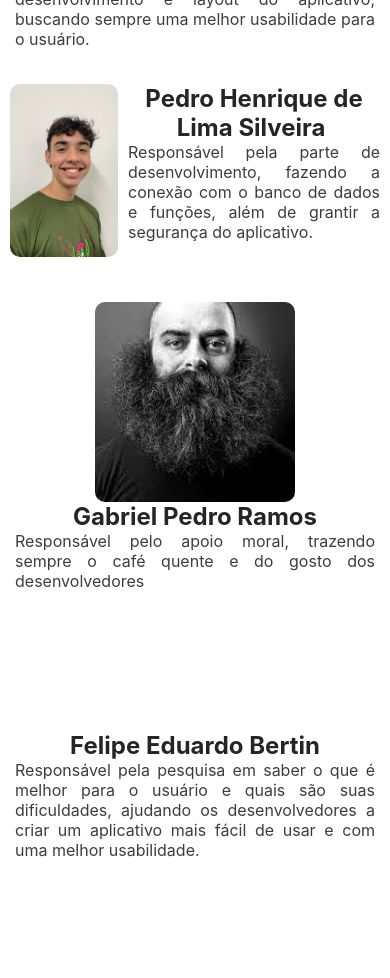
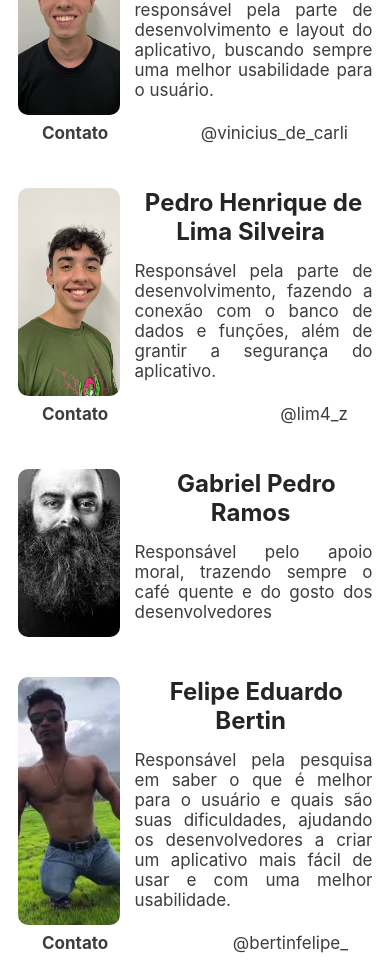
Before and after one commit to Lim4S2/LucraMais--App, a React Native app in the folder Client/: screen /Sobre in a window 390 px wide. Shown: the part 960-1938 px from the top of the page. Before the commit the page ends 1855 px from the top, so only its background shows below. Built offline with nearby package versions, Linux system fonts and the light colour scheme.

Commit message:
Fazendo o layout da página Sobre Nós

```diff
--- a/Client/src/pages/cadProd/style.js
+++ b/Client/src/pages/cadProd/style.js
@@ -12,10 +12,10 @@ const styles = StyleSheet.create({
         backgroundColor: "#6294ac",
         borderBottomEndRadius: 20,
         borderBottomStartRadius: 20,
-        height: 50,
+        height: "8%",
         width: '100%',
         flexDirection: 'row',
-        alignItems: 'center',
+        alignItems: 'center'
     },
     titleText:{
         marginLeft: 40,
--- a/Client/src/pages/login/index.js
+++ b/Client/src/pages/login/index.js
@@ -62,7 +62,7 @@ export default function Login({ navigation }) {
                     <Text style={styles.plus}>Esqueceu sua senha?</Text>
                     <Text style={styles.plus}>|</Text>
                     <Text style={styles.cad}
-                    onPress={() => navigation.navigate("Cadastro")}
+                        onPress={() => navigation.navigate("Cadastro")}
                     >Cadastrar</Text>
                 </View>
 
@@ -70,7 +70,7 @@ export default function Login({ navigation }) {
                     <Text style={styles.textButtom}>Logar</Text>
                 </TouchableOpacity>
 
-                <Text onPress={() => navigation.navigate("Home")} style={{...styles.plus, marginBottom: "5%"}}>Suporte?</Text>
+                <Text onPress={() => navigation.navigate("Home")} style={{...styles.plus, marginBottom: "2%"}}>Suporte?</Text>
             </Pressable>
         </Pressable>
     );
--- a/Client/src/pages/login/style.js
+++ b/Client/src/pages/login/style.js
@@ -9,21 +9,21 @@ const styles = StyleSheet.create({
 
     },
     form: {
-        marginTop: "10%",
+        marginTop: "15%",
         marginBottom: 20,
         backgroundColor: "white",
         borderRadius: 25,
         alignItems: "center",
-        //height: "56%",
         height: "auto",
-        width: "80%"
+        width: "80%",
+        paddingVertical: 5
     },
     textBox: {
         alignItems: "baseline",
         width: "100%",
     },
     logo: {
-        marginTop: "-30%",
+        marginTop: "-40%",
         width: "50%",
         height: 140
     },
--- a/Client/src/pages/sobreNos/index.js
+++ b/Client/src/pages/sobreNos/index.js
@@ -3,7 +3,7 @@ import { View, Text, Image, TouchableOpacity, StatusBar, ScrollView } from  "rea
 import styles from "./style"
 import Animated from "react-native-reanimated"
 
-export default function Sobre() {
+export default function Sobre({navigation}) {
 
 
     return (
@@ -17,12 +17,14 @@ export default function Sobre() {
                 backgroundColor='transparent'
                 translucent={true}
                 barStyle="dark-content"
-                />
+            />
+
+            <Text style={styles.setaEsq} onPress={() => navigation.navigate("Home")}>➱</Text>
 
             <ScrollView
                 showsVerticalScrollIndicator={false}
-                contentContainerStyle={{ paddingBottom: 20}}
             >
+
                 <View>
                     <Image
                         source={require("../../images/imagemTeste.jpg")}
@@ -41,44 +43,65 @@ export default function Sobre() {
                         <Text style={styles.title}> Desenvolvedores </Text>
 
                         <View style={styles.viewDev}>
-                            <View style={{flexDirection: 'row', width: '65%', justifyContent: 'center', alignItems: 'center', gap: 20}}>
-                                <Image style={styles.fotoPerfil}
-                                    source={require("../../images/Vinicius.jpg")}
-                                />
+                            <Image style={styles.fotoPerfil}
+                                source={require("../../images/Vinicius.jpg")}
+                            />
+
+                            <View style={styles.viewInfo}>
                                 <Text style={styles.nome}>Vínicius Gabriel Landgraff De Carli </Text>
+                                <Text style={styles.text}>O líder do projeto e responsável pela parte de desenvolvimento e layout do aplicativo, buscando sempre uma melhor usabilidade para o usuário.</Text>
                             </View>
-                                <Text style={styles.text}>O líder do projeto e responsável pela parte de desenvolvimento e layout do aplicativo, buscando sempre uma melhor usabilidade para o usuário.</Text>
                         </View>
 
-                        <View style={{flexDirection: 'row', width: '100%', justifyContent: 'center', alignItems: 'center', gap: 10, marginVertical: 20
-                            }}>
-                            <Image style={{width: "30%", height: "100%", borderRadius: 10}}
+                        <View style={styles.viewContato}>
+                            <Text style={{...styles.text, fontWeight: 'bold'}}>Contato</Text>
+                            <Text style={styles.text}>@vinicius_de_carli</Text>
+                        </View>
+
+
+                        <View style={styles.viewDev}>
+                            <Image style={styles.fotoPerfil}
                                 source={require("../../images/Pedro.jpg")}
                             />
-                            <View style={{width: '70%', justifyContent: 'space-between'}}>
+
+                            <View style={styles.viewInfo}>
                                 <Text style={styles.nome}>Pedro Henrique de Lima Silveira </Text>
                                 <Text style={styles.text}>Responsável pela parte de desenvolvimento, fazendo a conexão com o banco de dados e funções, além de grantir a segurança do aplicativo. </Text>
                             </View>
                         </View>
 
+                        <View style={styles.viewContato}>
+                            <Text style={{...styles.text, fontWeight: 'bold'}}>Contato</Text>
+                            <Text style={styles.text}>@lim4_z</Text>
+                        </View>
 
-                        <View  style={{alignItems: "center", marginVertical: 25}}>
-                            <Image style={{width: 200,  height: 200, borderRadius: 10}}
+
+                        <View style={styles.viewDev}>
+                            <Image style={styles.fotoPerfil}
                                 source={require("../../images/Gabriel.jpeg")}
                             />
-                            <View  style={{width: '100%', alignItems: 'center'}}>
 
+                            <View style={styles.viewInfo}>
                                 <Text style={styles.nome}> Gabriel Pedro Ramos </Text>
                                 <Text style={styles.text}>Responsável pelo apoio moral, trazendo sempre o café quente e do gosto dos desenvolvedores </Text>
                             </View>
                         </View>
 
-                        <View>
-                            <Image style={styles.fotoPerfil}/>
-                            <View>
+
+                        <View style={styles.viewDev}>
+                            <Image style={styles.fotoPerfil}
+                                source={require("../../images/Bertin.jpg")}
+                            />
+
+                            <View style={styles.viewInfo}>
                                 <Text style={styles.nome}> Felipe Eduardo Bertin </Text>
                                 <Text style={styles.text}>Responsável pela pesquisa em saber o que é melhor para o usuário e quais são suas dificuldades, ajudando os desenvolvedores a criar um aplicativo mais fácil de usar e com uma melhor usabilidade. </Text>
                             </View>
+                        </View>
+
+                        <View style={styles.viewContato}>
+                            <Text style={{...styles.text, fontWeight: 'bold'}}>Contato</Text>
+                            <Text style={styles.text}>@bertinfelipe_</Text>
                         </View>
                     </View>
                 </View>
--- a/Client/src/pages/sobreNos/style.js
+++ b/Client/src/pages/sobreNos/style.js
@@ -8,47 +8,72 @@ const styles = StyleSheet.create({
         backgroundColor: 'white',
         alignItems: 'center',
         marginTop: -25,
-        paddingHorizontal: 15
+        paddingHorizontal: 15,
     },
+
     setaEsq: {
+        position: 'absolute',
+        top: 60,
+        zIndex: 1,
         fontSize: 40,
         fontWeight: '900',
-        color: '#fff',
+        color: 'black',
         paddingLeft: 15,
         paddingRight: 10,
         marginLeft: 15,
-        marginVertical: 15,
         transform: [{rotate: '180deg'}],
-      },
+    },
+
     viewDev: {
+        flexDirection: 'row',
         width: '100%',
         justifyContent: 'center',
         alignItems: 'center',
+        gap: 15,
+        marginVertical: 20,
+        paddingHorizontal: 10
+    },
+
+    viewInfo: {
+        width: '70%',
+        justifyContent: 'space-between',
         gap: 10
     },
+
+    viewContato: {
+        flexDirection: 'row',
+        width: '85%',
+        justifyContent: 'space-between',
+        marginTop: '-5%',
+        marginBottom: 10
+    },
+
     title: {
-        fontSize: 24,
+        fontSize: 28,
         color: '#6294ac',
         fontWeight: 'bold',
         marginVertical: 15
     },
+
     text: {
-        fontSize: 16,
+        fontSize: 17,
         color: "#3d3d3d",
         marginBottom: 15,
-        textAlign: "justify"
-        //marginVertical: 5
+        textAlign: "justify",
+        marginVertical: "2%"
     },
+
     nome: {
         fontSize: 24,
         color: '#252525',
         fontWeight: 'bold',
         textAlign: 'center'
     },
+
     fotoPerfil: {
-        width: 100,
-        height: 100,
-        borderRadius: 20,
+        width: "30%",
+        height: "100%",
+        borderRadius: 10
     }
 })
 
```
Also changed, not shown: Client/src/images/Bertin.jpg (added).
